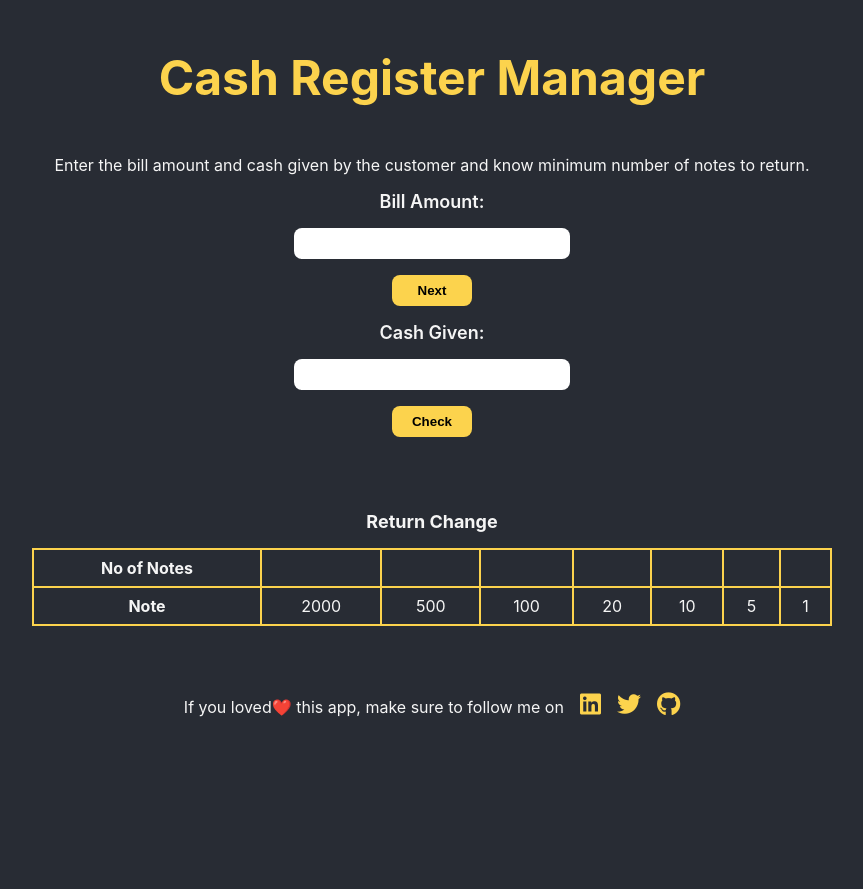
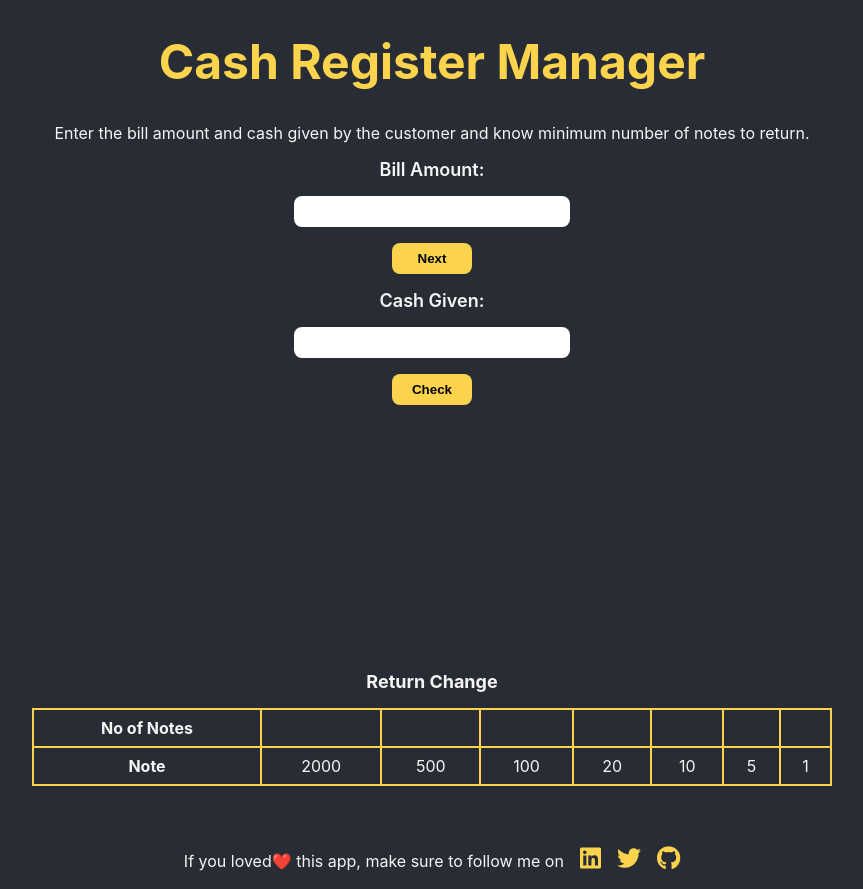
Before and after one commit to shaik-saad/cash-register-manager, a React (Create React App) app: page / in a window 1280 px wide. Shown: the whole page, without its empty margins (208-1071 px from the left). Before the commit the page ends 800 px from the top, so only its background shows below. Built offline with nearby package versions, Linux system fonts and the light colour scheme.

Commit message:
style: changes in style

```diff
--- a/src/App.css
+++ b/src/App.css
@@ -6,7 +6,6 @@
 }
 
 .App-header {
-  /* min-height: 100vh; */
   display: flex;
   flex-direction: column;
   align-items: center;
@@ -15,8 +14,25 @@
   color: var(--primary-color);
 }
 
+.App-header h1{
+  margin: 1rem 0;
+}
+
 .inner-container{
-  height: 36vh;
+  height: 60vh;
+}
+
+#message-div{
+  max-width: 275px;
+  min-height: 8vh;
+  margin: auto;
+}
+
+#message{
+  padding: 1rem;
+  background-color: rgba(255, 0, 0, 0.3);
+  border: 1px solid rgb(255, 0, 0);
+  border-radius: 0.5rem;
 }
 
 label{
@@ -64,9 +80,7 @@ th, td{
 }
 
 footer{
-  position: sticky;
-  bottom: 0;
-  margin-top: 4rem;
+  margin-top: 3.6rem;
 }
 
 footer p{
```
